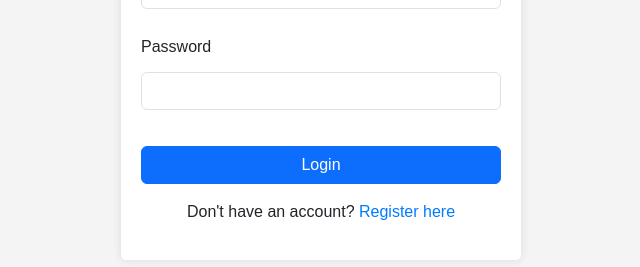
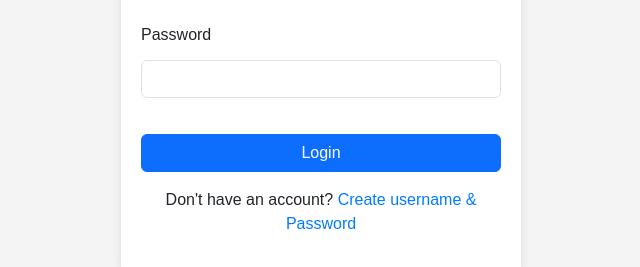
Before and after one commit to harishkhumkar95/Loan-Application-for-Office-furniture, a website: page frontend/login.html in a window 1280 px wide. Shown: the part 365-632 px from the top of the page, without its empty margins (319-959 px from the left). Drawn offline with nearby package versions, Linux system fonts and the light colour scheme.

Commit message:
update ref link

```diff
--- a/frontend/login.html
+++ b/frontend/login.html
@@ -21,7 +21,7 @@
       </div>
       <button type="submit" class="btn btn-primary">Login</button>
     </form>
-    <p class="mt-3">Don't have an account? <a href="register.html">Register here</a></p>
+    <p class="mt-3">Don't have an account? <a href="register.html">Create username & Password</a></p>
   </div>
   <script src="login_script.js"></script>
 </body>
```
